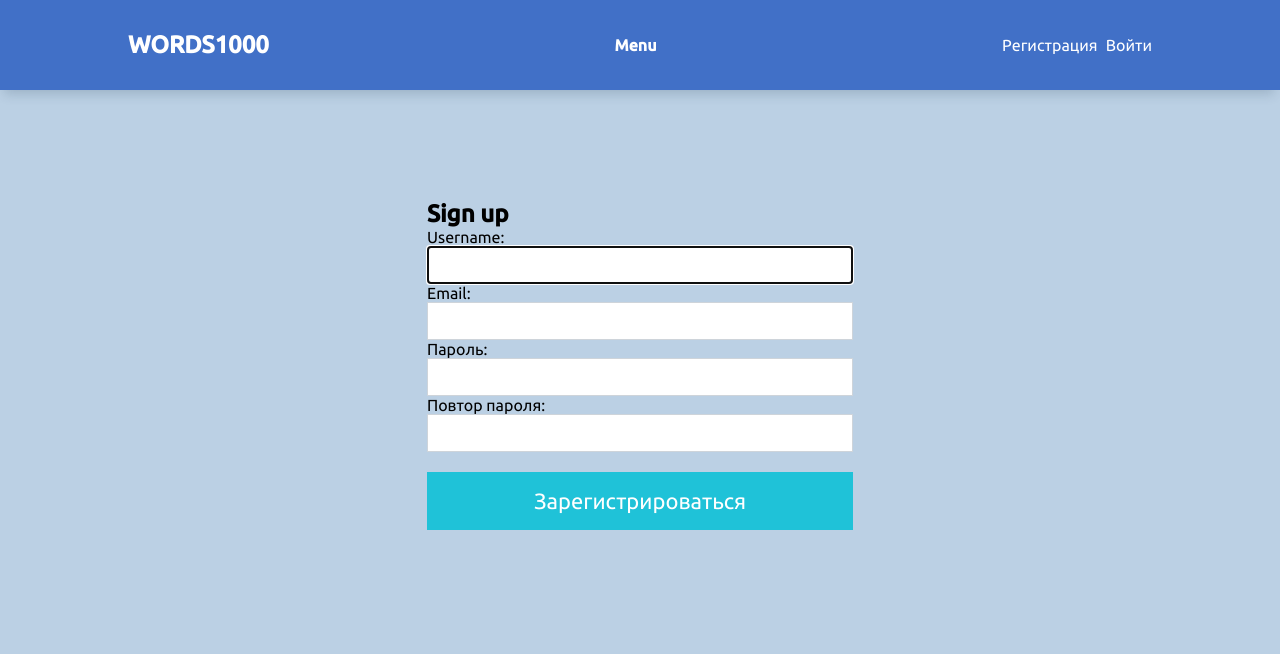
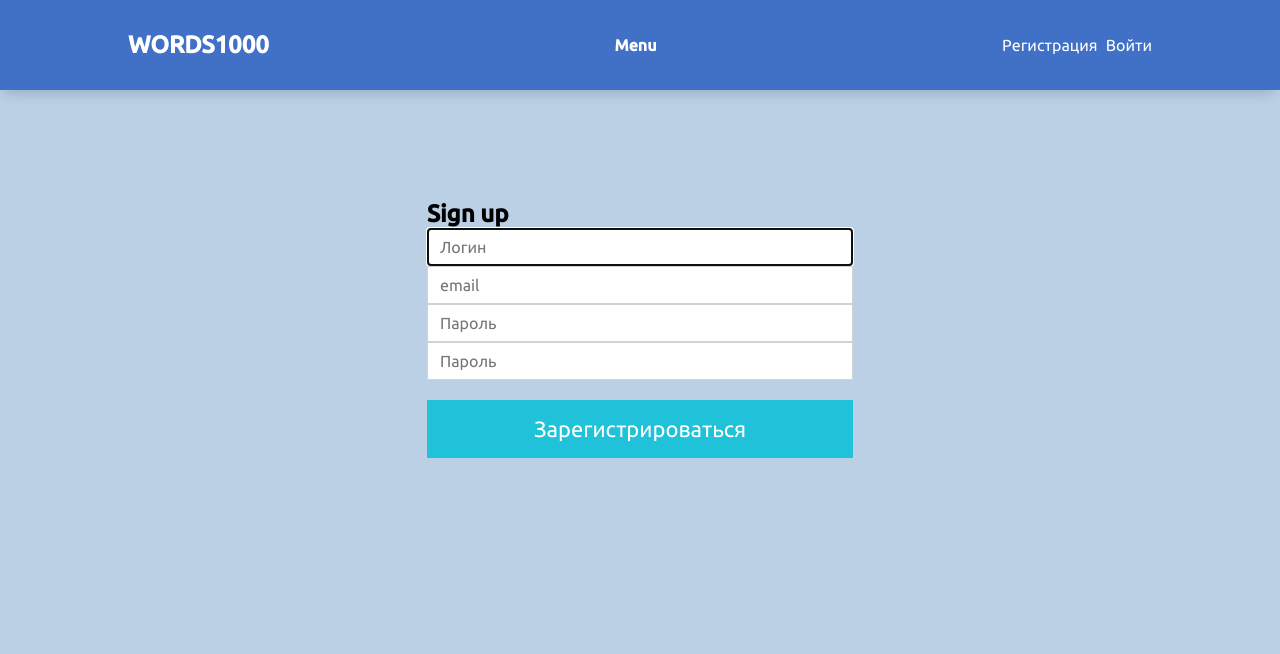
Before and after one commit to grachev21/Words1000, a Django app: page /register/ in a window 1280 px wide. Shown: the top 654 px of the page. Run offline with Django 3.2, Linux system fonts and the light colour scheme.

Commit message:
edit style form

```diff
--- a/words/forms.py
+++ b/words/forms.py
@@ -51,17 +51,17 @@ class ResettingDictionariesForm(forms.Form):
     status = forms.BooleanField(label='Подтвердите сброс прогресса')
 
 class RegisterUserForm(UserCreationForm):
-    username = forms.CharField(help_text='gggg', widget=forms.TextInput(attrs={'class': 'login_form_input'}))
-    email = forms.EmailField(help_text='hello', widget=forms.EmailInput(attrs={'class': 'login_form_input'}))
-    password1 = forms.CharField(label='Пароль', widget=forms.PasswordInput(attrs={'class': 'login_form_input'}))
-    password2 = forms.CharField(label='Повтор пароля', widget=forms.PasswordInput(attrs={'class': 'login_form_input'}))
+    username = forms.CharField(label='', widget=forms.TextInput(attrs={'class': 'login_form_input', 'placeholder': 'Логин'}))
+    email = forms.EmailField(label='', widget=forms.EmailInput(attrs={'class': 'login_form_input', 'placeholder': 'email'}))
+    password1 = forms.CharField(label='', widget=forms.PasswordInput(attrs={'class': 'login_form_input', 'placeholder': 'Пароль'}))
+    password2 = forms.CharField(label='', widget=forms.PasswordInput(attrs={'class': 'login_form_input', 'placeholder': 'Пароль'}))
     class Meta:
         model = User
         fields = ('username', 'email', 'password1', 'password2')
 
 class LoginUserForm(AuthenticationForm):
-    username = forms.CharField(label='Логин', widget=forms.TextInput(attrs={'class': 'login_form_input'}))
-    password = forms.CharField(label='Пароль', widget=forms.PasswordInput(attrs={'class': 'login_form_input'}))
+    username = forms.CharField(label='', widget=forms.TextInput(attrs={'class': 'login_form_input', 'placeholder': 'Логин'}))
+    password = forms.CharField(label='', widget=forms.PasswordInput(attrs={'class': 'login_form_input', 'placeholder':'Пароль'}))
 
 class ReviseLearnedForm(forms.Form):
     pass
--- a/words/static/words/css/main.css
+++ b/words/static/words/css/main.css
@@ -1,4 +1,3 @@
-
 @import url("reset.css");
 @import url("nav.css");
 @import url("block_card.css");
--- a/words/templates/words/login.html
+++ b/words/templates/words/login.html
@@ -11,7 +11,7 @@
             <div class="form_error_login">{{ form.non_field_errors }}</div>
 
             {% for f in form %}
-            <label class="form_label_login" for="{{f.id_for_label}}">{{f.label}}:</label><p>{{f}}</p></label>
+            <label class="form_label_login" for="{{f.id_for_label}}">{{f.label}}</label><p>{{f}}</p></label>
             <div class="form-error">{{f.errors}}</div>
             {% endfor %}
             <button class="button_login" type"submit">Войти</button>
--- a/words/templates/words/register.html
+++ b/words/templates/words/register.html
@@ -10,18 +10,7 @@
       <h2>Sign up</h2>
       <form method="post">
         {% csrf_token %}
-          {% for field in form %}
-          <p>
-          {{ field.label_tag }}<br>
-          {{ field }}
-          {% if field.help_text %}
-          <small style="display: none ">{{ field.help_text }}</small>
-          {% endif %}
-          {% for error in field.errors %}
-          <p style="color: red">{{ error }}</p>
-          {% endfor %}
-          </p>
-          {% endfor %}
+        {{form.as_p}}
       <button class="button_login" type"submit">Зарегистрироваться</button>
       </form>
     </div>
```
Also changed, not shown: words/static/words/css/register_login.css (+7 -10 lines). Lines whose indentation alone changed are shown as unchanged.
